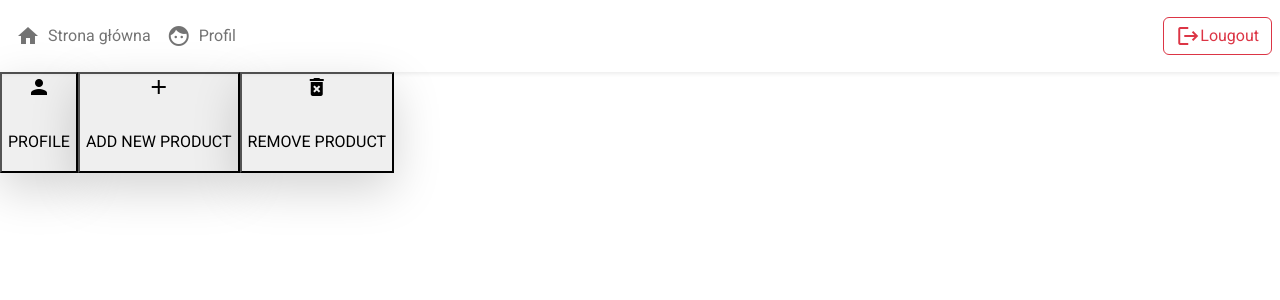
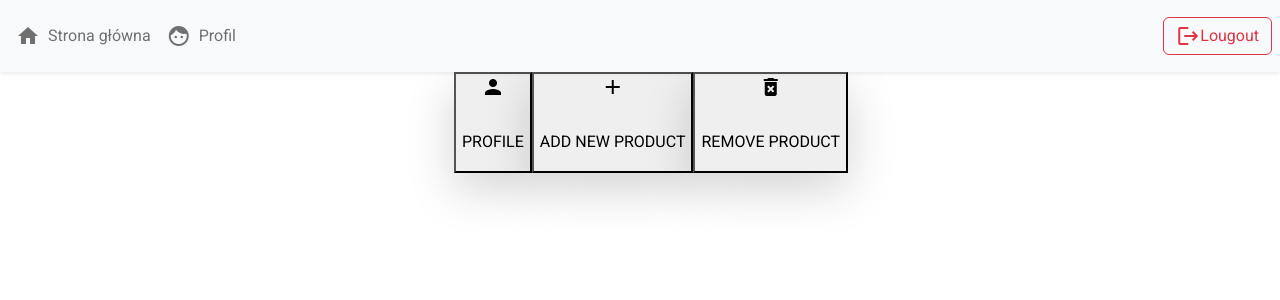
Before and after one commit to Lukasz-Lipinski/CS-Dashboard-Angular, an Angular app: page /dashboard in a window 1280 px wide. Shown: the top 300 px of the page. Built offline with nearby package versions, Linux system fonts and the light colour scheme.

Commit message:
layouts changed

```diff
--- a/src/app/dashboard/dashboard.component.html
+++ b/src/app/dashboard/dashboard.component.html
@@ -1,5 +1,9 @@
 <app-menu></app-menu>
-<app-sidebar></app-sidebar>
-<div>
-  <router-outlet></router-outlet>
+<div class="container row h-100">
+  <div class="col-2">
+    <app-sidebar></app-sidebar>
+  </div>
+  <div class="col-10 d-flex justify-content-center">
+    <router-outlet></router-outlet>
+  </div>
 </div>
--- a/src/app/menu/menu.component.css
+++ b/src/app/menu/menu.component.css
@@ -1,4 +1,5 @@
 .nav-animation nav {
+  z-index: 51;
   transform: translateY(-200%);
   transition: 0.2s ease-in;
 }
--- a/src/app/menu/menu.component.html
+++ b/src/app/menu/menu.component.html
@@ -1,6 +1,6 @@
 <div class="nav-animation">
   <nav
-    class="navbar navbar-expand justify-content-between px-2 py-3 shadow-sm border-bottom-2"
+    class="navbar navbar-expand justify-content-between px-2 py-3 shadow-sm border-bottom-2 bg-light"
   >
     <ul class="navbar-nav">
       <li *ngFor="let link of upperMenuLinks">
--- a/src/app/sidebar/sidebar.component.css
+++ b/src/app/sidebar/sidebar.component.css
@@ -1,4 +1,5 @@
 .sidebar-collapse ul {
+  z-index: 50;
   transition: 0.2s ease-in-out;
   transform: translateX(-200%);
 }
--- a/src/app/sidebar/sidebar.component.html
+++ b/src/app/sidebar/sidebar.component.html
@@ -1,13 +1,17 @@
-<nav class="position-absolute h-50 navbar sidebar-collapse">
-  <ul class="list-unstyled">
+<nav
+  class="d-flex h-100 top-0 align-items-center navbar sidebar-collapse bg-transparent"
+>
+  <ul
+    class="navbar-nav list-unstyled bg-light py-4 px-2 border-2 rounded shadow-sm"
+  >
     <li *ngFor="let link of sidebarLinks">
       <a
-        class="p-3 flex items-center hover:bg-primary-hover"
+        class="d-flex gap-2 p-2 nav-link"
         [routerLink]="link.href"
-        routerLinkActive="text-danger-hover"
+        routerLinkActive="active"
       >
-        <span class="material-icons pr-3">{{ link.icon }}</span>
-        <p>{{ link.label }}</p>
+        <span class="material-icons">{{ link.icon }}</span>
+        <span>{{ link.label }}</span>
       </a>
     </li>
   </ul>
```
